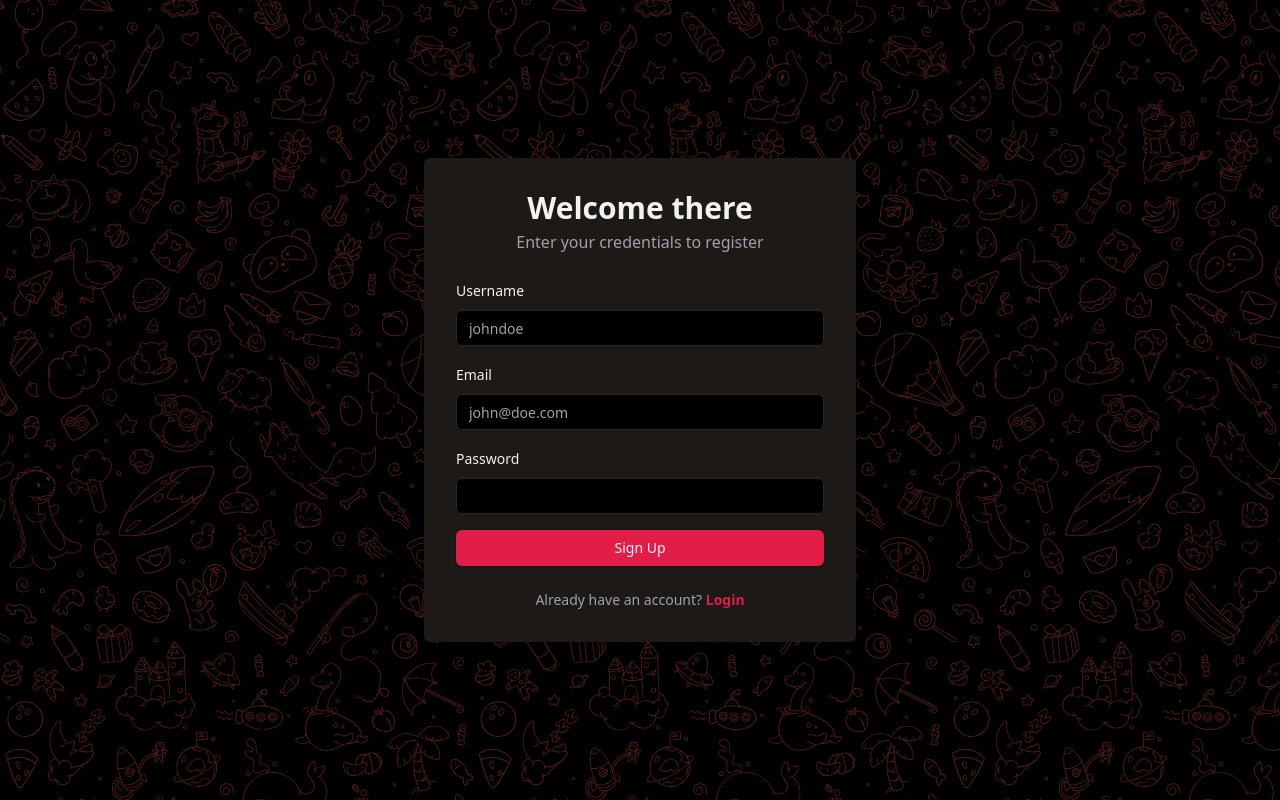
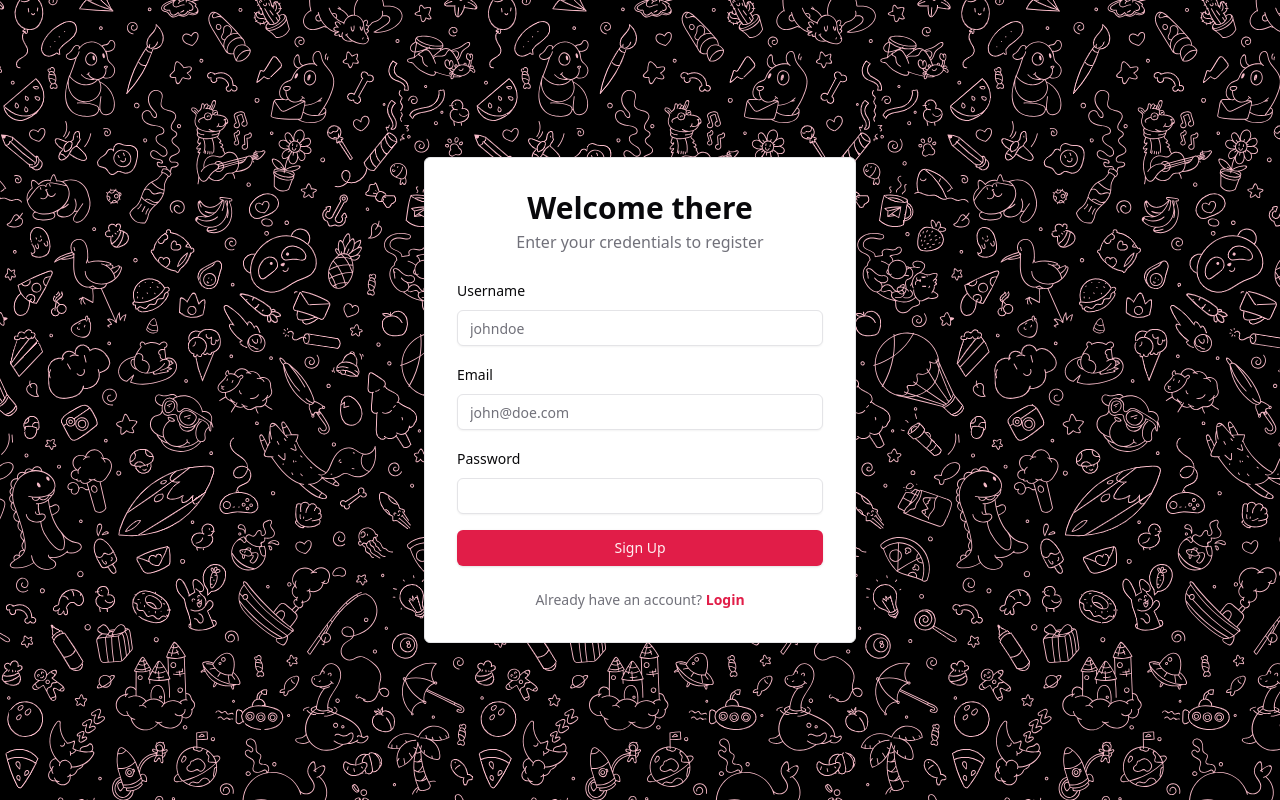
Before and after one commit to poteznyszymon/chatty, a React (Vite) app in the folder client/: page /register in a window 1280 px wide. Built offline with nearby package versions, Linux system fonts and the light colour scheme.

Commit message:
fix auth layout

```diff
--- a/client/src/components/ui/input.tsx
+++ b/client/src/components/ui/input.tsx
@@ -1,6 +1,6 @@
-import * as React from "react"
+import * as React from "react";
 
-import { cn } from "@/lib/utils"
+import { cn } from "@/lib/utils";
 
 const Input = React.forwardRef<HTMLInputElement, React.ComponentProps<"input">>(
   ({ className, type, ...props }, ref) => {
@@ -8,15 +8,15 @@ const Input = React.forwardRef<HTMLInputElement, React.ComponentProps<"input">>(
       <input
         type={type}
         className={cn(
-          "flex h-9 w-full rounded-md border border-input bg-transparent px-3 py-1 text-base shadow-sm transition-colors file:border-0 file:bg-transparent file:text-sm file:font-medium file:text-foreground placeholder:text-muted-foreground focus-visible:outline-none focus-visible:ring-1 focus-visible:ring-ring disabled:cursor-not-allowed disabled:opacity-50 md:text-sm",
+          "flex h-9 w-full rounded-md border border-input bg-background px-3 py-1 text-base shadow-sm transition-colors file:border-0 file:bg-transparent file:text-sm file:font-medium file:text-foreground placeholder:text-muted-foreground focus-visible:outline-none focus-visible:ring-1 focus-visible:ring-ring disabled:cursor-not-allowed disabled:opacity-50 md:text-sm",
           className
         )}
         ref={ref}
         {...props}
       />
-    )
+    );
   }
-)
-Input.displayName = "Input"
+);
+Input.displayName = "Input";
 
-export { Input }
+export { Input };
--- a/client/src/forms/LoginForm.tsx
+++ b/client/src/forms/LoginForm.tsx
@@ -39,11 +39,7 @@ const LoginForm = () => {
             <FormItem>
               <FormLabel>Email</FormLabel>
               <FormControl>
-                <Input
-                  className="bg-black"
-                  placeholder="john@doe.com"
-                  {...field}
-                />
+                <Input placeholder="john@doe.com" {...field} />
               </FormControl>
               <FormMessage />
             </FormItem>
@@ -56,7 +52,7 @@ const LoginForm = () => {
             <FormItem>
               <FormLabel>Password</FormLabel>
               <FormControl>
-                <Input className="bg-black" placeholder="" {...field} />
+                <Input {...field} />
               </FormControl>
               <FormMessage />
             </FormItem>
--- a/client/src/forms/RegisterForm.tsx
+++ b/client/src/forms/RegisterForm.tsx
@@ -41,7 +41,7 @@ const RegisterForm = () => {
             <FormItem>
               <FormLabel>Username</FormLabel>
               <FormControl>
-                <Input className="bg-black" placeholder="johndoe" {...field} />
+                <Input placeholder="johndoe" {...field} />
               </FormControl>
               <FormMessage />
             </FormItem>
@@ -54,11 +54,7 @@ const RegisterForm = () => {
             <FormItem>
               <FormLabel>Email</FormLabel>
               <FormControl>
-                <Input
-                  className="bg-black"
-                  placeholder="john@doe.com"
-                  {...field}
-                />
+                <Input placeholder="john@doe.com" {...field} />
               </FormControl>
               <FormMessage />
             </FormItem>
@@ -71,7 +67,7 @@ const RegisterForm = () => {
             <FormItem>
               <FormLabel>Password</FormLabel>
               <FormControl>
-                <Input className="bg-black" placeholder="" {...field} />
+                <Input {...field} />
               </FormControl>
               <FormMessage />
             </FormItem>
--- a/client/src/main.tsx
+++ b/client/src/main.tsx
@@ -7,7 +7,7 @@ import CustomRoutes from "./routes/routes.tsx";
 
 createRoot(document.getElementById("root")!).render(
   <StrictMode>
-    <ThemeProvider defaultTheme="dark" storageKey="vite-ui-theme">
+    <ThemeProvider defaultTheme="light" storageKey="vite-ui-theme">
       <CustomRoutes />
     </ThemeProvider>
   </StrictMode>
--- a/client/src/pages/auth/AuthLayout.tsx
+++ b/client/src/pages/auth/AuthLayout.tsx
@@ -2,8 +2,8 @@ import { Outlet } from "react-router";
 
 const AuthLayout = () => {
   return (
-    <main className="min-h-screen flex bg-backgroundImage bg-opacity-30 bg-red-500 justify-center items-center">
-      <div className="sm:w-auto w-full sm:h-auto h-screen bg-card rounded-md flex items-center justify-center p-10 sm:p-8 min-w-[27rem]">
+    <main className="min-h-screen flex bg-backgroundImage bg-primary/30 justify-center items-center">
+      <div className="border sm:w-auto w-full sm:h-auto h-screen bg-card rounded-md flex items-center justify-center p-10 sm:p-8 min-w-[27rem]">
         <Outlet />
       </div>
     </main>
--- a/client/src/pages/root/RootLayout.tsx
+++ b/client/src/pages/root/RootLayout.tsx
@@ -3,7 +3,7 @@ import { Outlet } from "react-router";
 
 const RootLayout = () => {
   return (
-    <main className="min-h-screen flex bg-backgroundImage bg-opacity-30 bg-red-500 ">
+    <main className="min-h-screen flex bg-backgroundImage bg-primary/30 ">
       <Drawer />
       <Outlet />
     </main>
```
